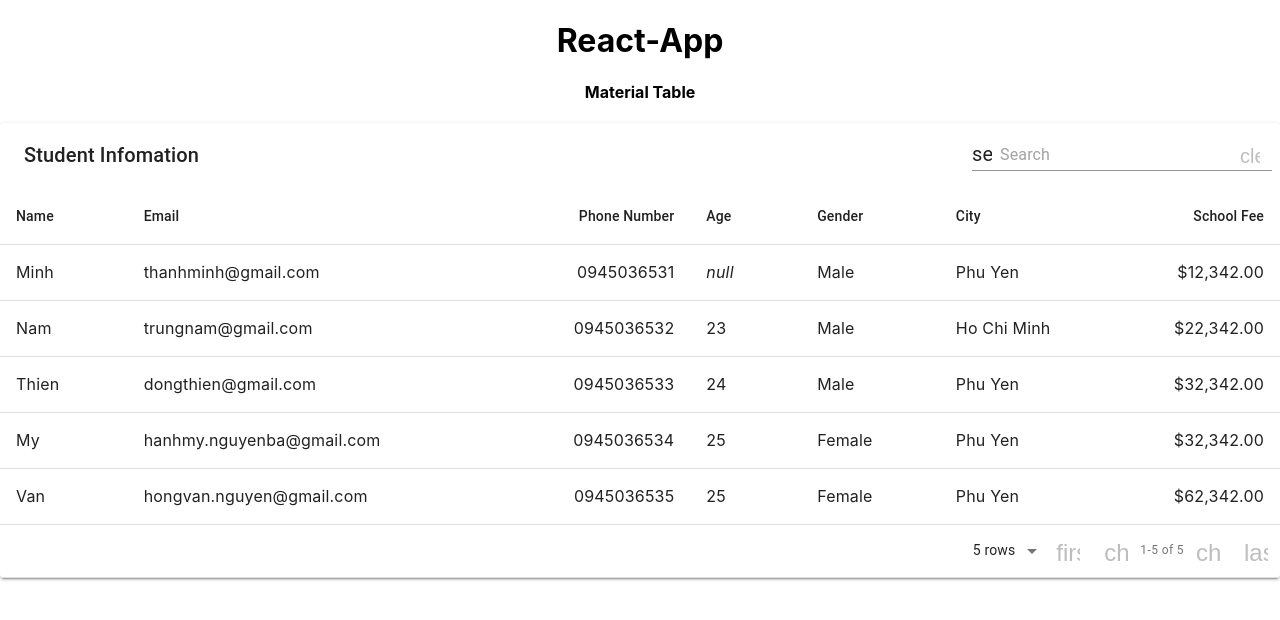
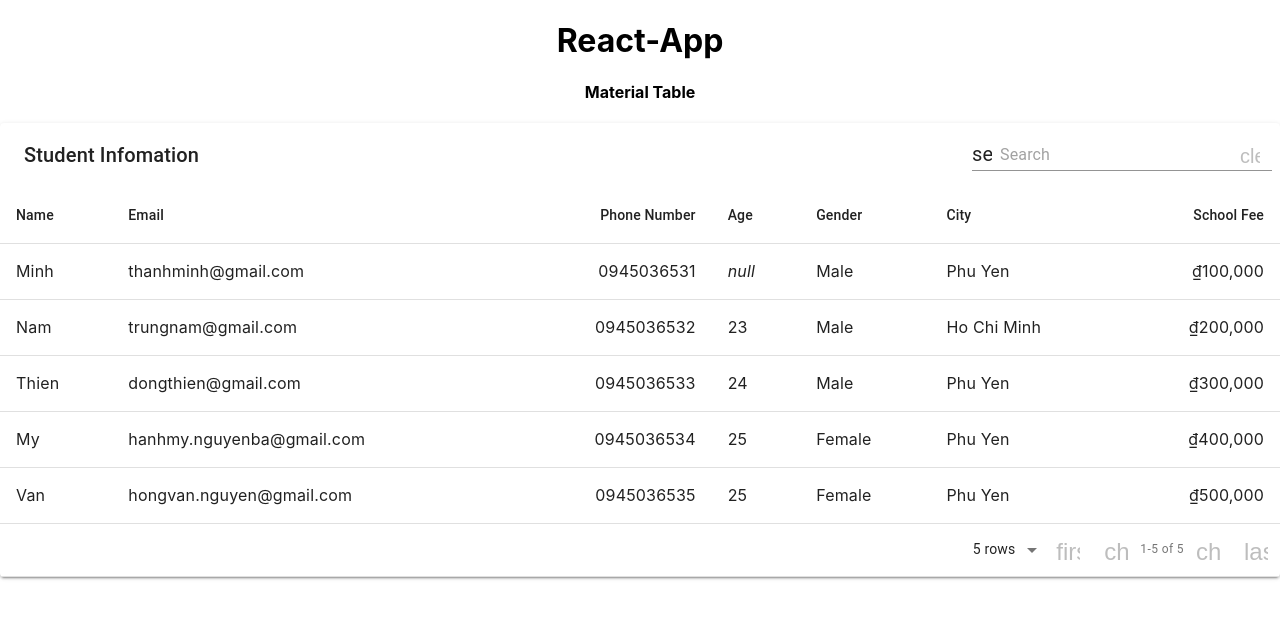
Before and after one commit to thanhminhspk05/learn-mui-table, a React (Create React App) app: page / in a window 1280 px wide. Shown: the top 620 px of the page. Built offline with nearby package versions, Linux system fonts and the light colour scheme; the HTML template or start-up script is replaced by a standard one.

Commit message:
sorting false

```diff
--- a/src/App.js
+++ b/src/App.js
@@ -11,7 +11,7 @@ function App() {
       age: null,
       gender: 'M',
       city: 'Phu Yen',
-      fee: 12342,
+      fee: 100000,
     },
     {
       name: 'Nam',
@@ -20,7 +20,7 @@ function App() {
       age: 23,
       gender: 'M',
       city: 'Ho Chi Minh',
-      fee: 22342,
+      fee: 200000,
     },
     {
       name: 'Thien',
@@ -29,7 +29,7 @@ function App() {
       age: 24,
       gender: 'M',
       city: 'Phu Yen',
-      fee: 32342,
+      fee: 300000,
     },
     {
       name: 'My',
@@ -38,7 +38,7 @@ function App() {
       age: 25,
       gender: 'F',
       city: 'Phu Yen',
-      fee: 32342,
+      fee: 400000,
     },
     {
       name: 'Van',
@@ -47,7 +47,7 @@ function App() {
       age: 25,
       gender: 'F',
       city: 'Phu Yen',
-      fee: 62342,
+      fee: 500000,
     },
   ]);
 
@@ -66,7 +66,12 @@ function App() {
     },
     { title: 'Gender', field: 'gender', lookup: { M: 'Male', F: 'Female' } },
     { title: 'City', field: 'city' },
-    { title: 'School Fee', field: 'fee', type: 'currency' },
+    {
+      title: 'School Fee',
+      field: 'fee',
+      type: 'currency',
+      currencySetting: { currencyCode: 'VND', minimumFractionDigits: 0 },
+    },
   ];
 
   return (
@@ -78,6 +83,7 @@ function App() {
         title="Student Infomation"
         data={data}
         columns={columns}
+        options={{ sorting: false }}
       />
     </div>
   );
```
